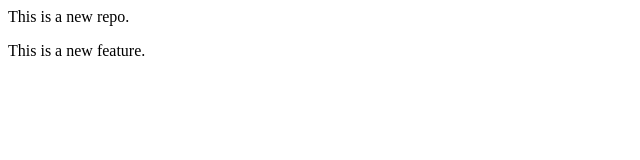
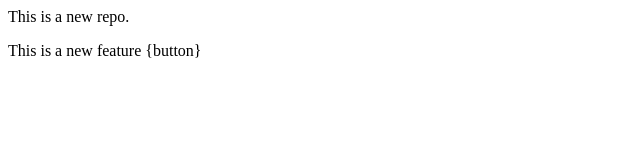
Before and after one commit to Tushar0852/LocalRepo, a plain HTML site: page index.html in a window 1280 px wide. Shown: the full height of the page, 0-640 px from the left. Drawn offline with Linux system fonts and the light colour scheme.

```diff
--- a/index.html
+++ b/index.html
@@ -3,5 +3,5 @@
 
 </p>
 <p>
-    This is a new feature.
+    This is a new feature {button}
 </p>
```
